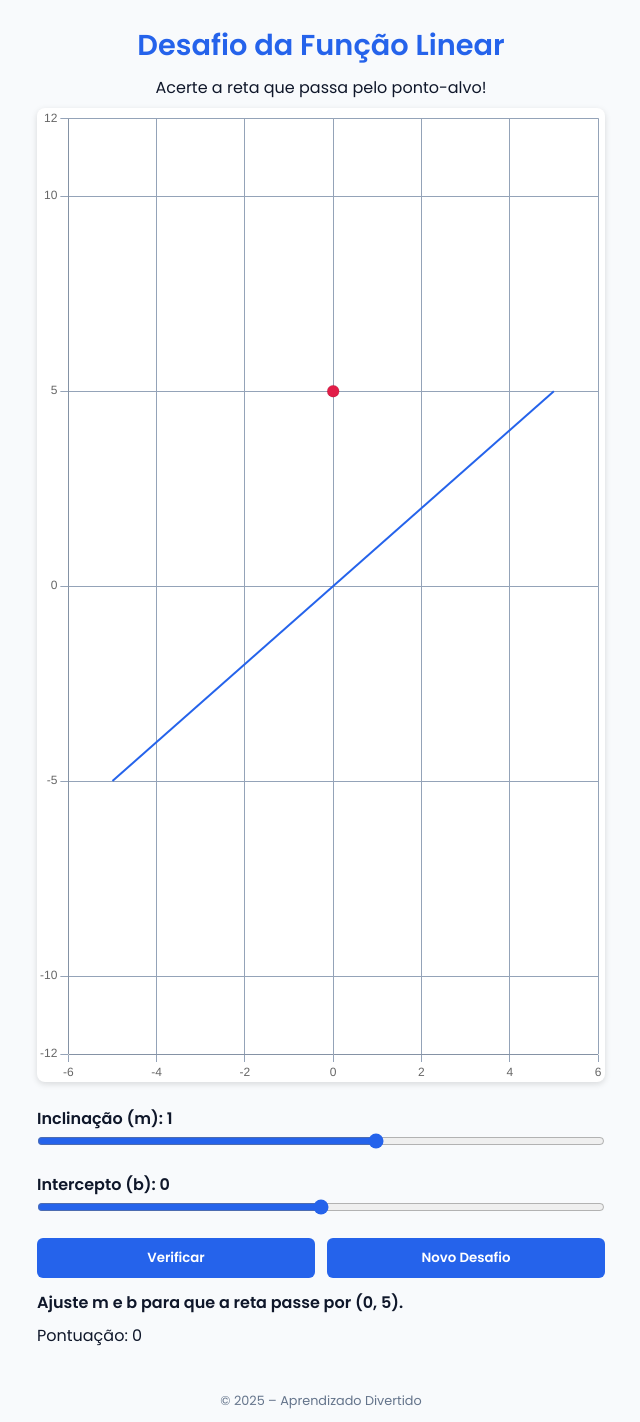
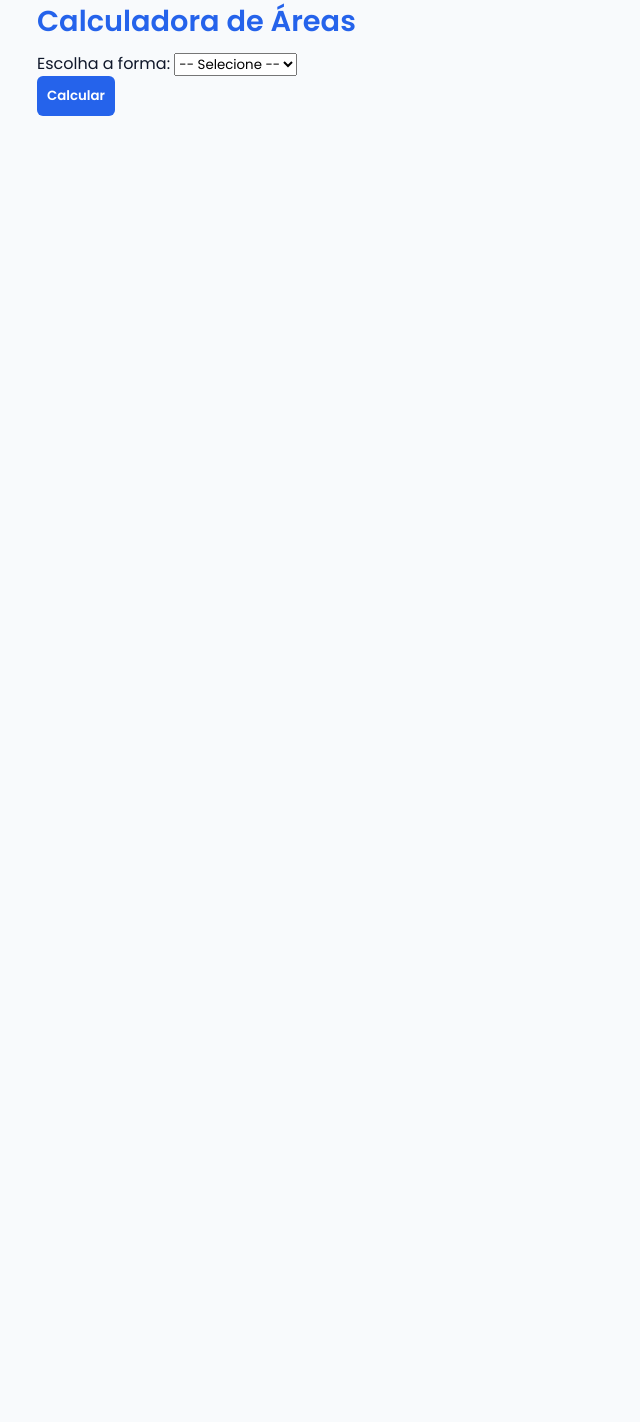
Before and after one commit to pedromottanunes/testejogo, a plain HTML site: page index.html in a window 1280 px wide. Shown: the whole page, without its empty margins (319-959 px from the left). After the commit the page ends 800 px from the top, so only its background shows below. Drawn offline with nearby package versions, Linux system fonts and the light colour scheme; animation ran at ten frames a second.

Commit message:
Update index.html

```diff
--- a/index.html
+++ b/index.html
@@ -2,51 +2,31 @@
 <html lang="pt-BR">
 <head>
   <meta charset="utf-8" />
-  <meta name="viewport" content="width=device-width,initial-scale=1" />
-  <title>Desafio da Função Linear</title>
+  <meta name="viewport" content="width=device-width, initial-scale=1" />
+  <title>Calculadora de Áreas</title>
+  <link rel="stylesheet" href="style.css" />
+</head>
+<body>
+  <main class="card">
+    <h1>Calculadora de Áreas</h1>
 
-  <!-- Estilos -->
-  <link rel="stylesheet" href="style.css" />
+    <label for="shapeSelect">Escolha a forma:</label>
+    <select id="shapeSelect">
+      <option value="" selected disabled>-- Selecione --</option>
+      <option value="square">Quadrado</option>
+      <option value="rectangle">Retângulo</option>
+      <option value="triangle">Triângulo</option>
+      <option value="circle">Círculo</option>
+      <option value="trapezoid">Trapézio</option>
+    </select>
 
-  <!-- Chart.js – via CDN -->
-  <script src="https://cdn.jsdelivr.net/npm/chart.js"></script>
-</head>
+    <form id="inputsContainer"></form>
 
-<body>
-  <header>
-    <h1>Desafio da Função Linear</h1>
-    <p>Acerte a reta que passa pelo ponto-alvo!</p>
-  </header>
+    <button id="calcBtn" disabled>Calcular</button>
 
-  <main>
-    <!-- Gráfico -->
-    <canvas id="chart" width="400" height="400"></canvas>
-
-    <!-- Controles -->
-    <section id="controls">
-      <label>
-        Inclinação&nbsp;(m): <span id="slopeVal">1</span><br />
-        <input type="range" id="slope" min="-5" max="5" step="0.5" value="1" />
-      </label>
-
-      <label>
-        Intercepto&nbsp;(b): <span id="interceptVal">0</span><br />
-        <input type="range" id="intercept" min="-10" max="10" step="1" value="0" />
-      </label>
-
-      <div class="buttons">
-        <button id="checkBtn">Verificar</button>
-        <button id="newTargetBtn">Novo Desafio</button>
-      </div>
-
-      <p id="message"></p>
-      <p id="score">Pontuação: <span id="scoreVal">0</span></p>
-    </section>
+    <div id="result" aria-live="polite"></div>
   </main>
 
-  <footer>© 2025 – Aprendizado Divertido</footer>
-
-  <!-- Lógica do jogo -->
   <script src="script.js"></script>
 </body>
 </html>
```
